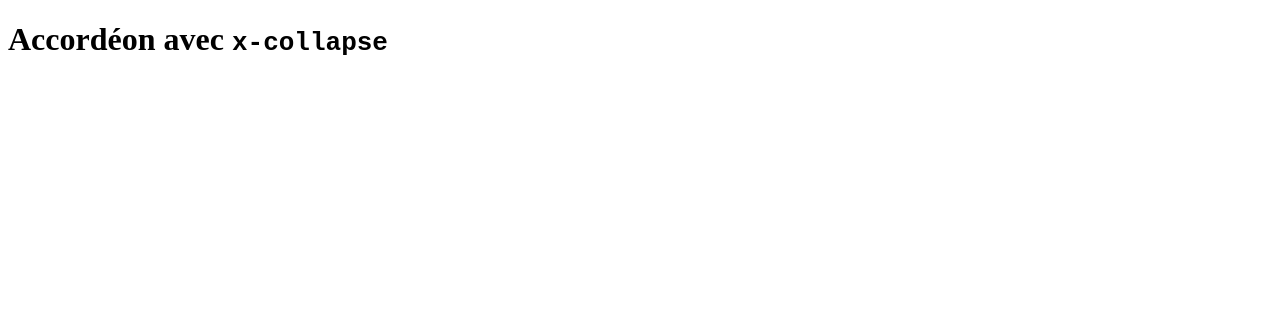
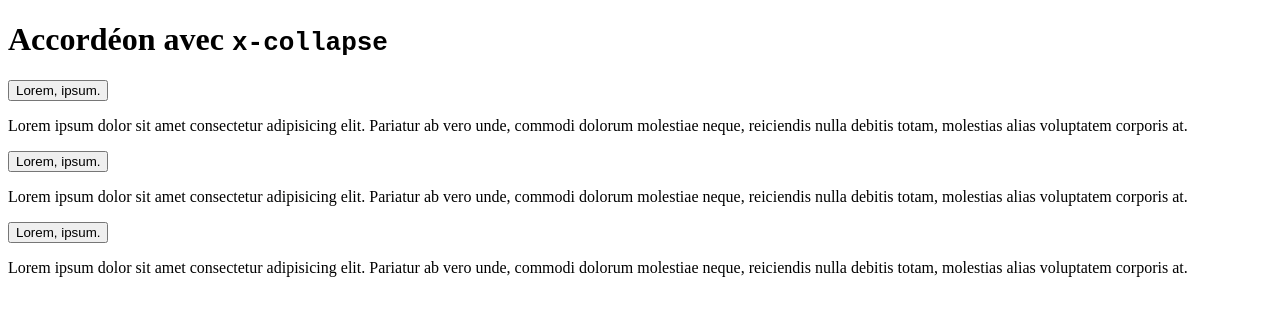
Before and after one commit to MMI-SAE-105/2023-r113-tp3-accordeons-GautierVICAT, a plain HTML site: page 03-accordeon-collapse.html in a window 1280 px wide. Drawn offline with nearby package versions, Linux system fonts and the light colour scheme.

Commit message:
fin accordéons collapse

```diff
--- a/03-accordeon-collapse.html
+++ b/03-accordeon-collapse.html
@@ -14,5 +14,19 @@
   </head>
   <body>
     <h1>Accordéon avec <code>x-collapse</code></h1>
+    <div class="accordeon">
+      <section x-data="{IsOpen1:true}">
+        <button @click="IsOpen1=! IsOpen1">Lorem, ipsum.</button>
+        <p x-show="IsOpen1" x-collapse>Lorem ipsum dolor sit amet consectetur adipisicing elit. Pariatur ab vero unde, commodi dolorum molestiae neque, reiciendis nulla debitis totam, molestias alias voluptatem corporis at.</p>
+      </section>
+      <section x-data="{IsOpen2:true}">
+        <button @click="IsOpen2=! IsOpen2">Lorem, ipsum.</button>
+        <p x-show="IsOpen2" x-collapse>Lorem ipsum dolor sit amet consectetur adipisicing elit. Pariatur ab vero unde, commodi dolorum molestiae neque, reiciendis nulla debitis totam, molestias alias voluptatem corporis at.</p>
+      </section>
+      <section x-data="{IsOpen3:true}">
+        <button @click="IsOpen3=! IsOpen3">Lorem, ipsum.</button>
+        <p x-show="IsOpen3" x-collapse>Lorem ipsum dolor sit amet consectetur adipisicing elit. Pariatur ab vero unde, commodi dolorum molestiae neque, reiciendis nulla debitis totam, molestias alias voluptatem corporis at.</p>
+      </section>
+    </div>
   </body>
 </html>
```
